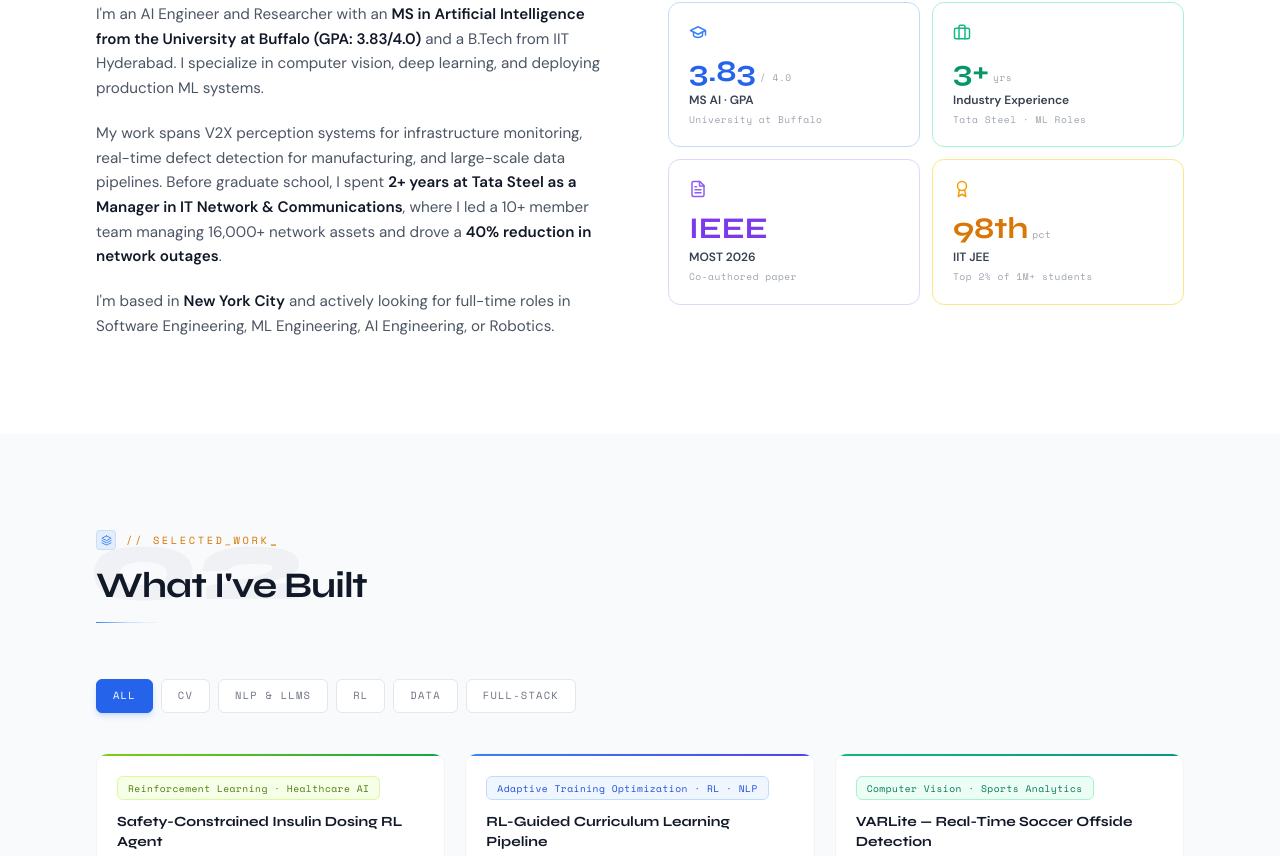
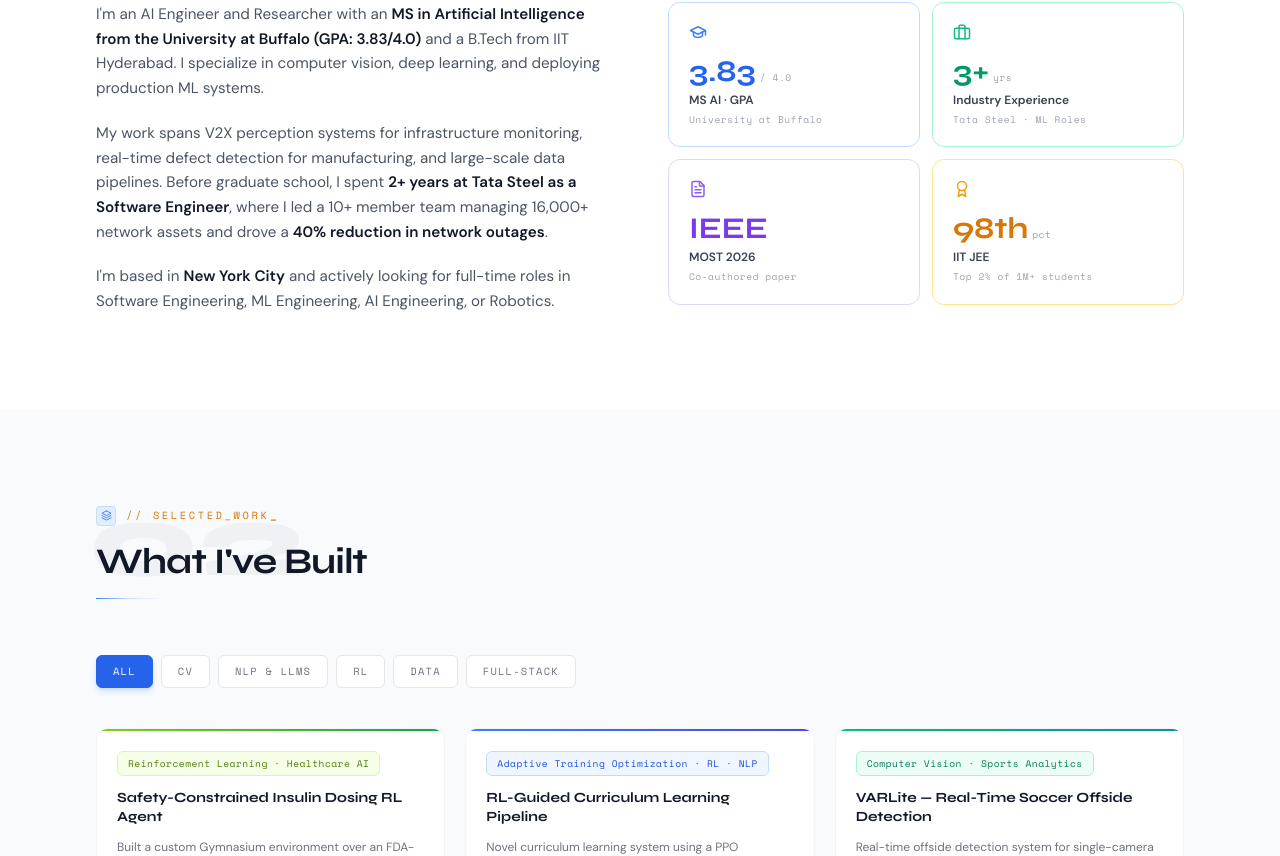
Before and after one commit to swarat17/swarat17.github.io, a Next.js app: page / in a window 1280 px wide. Shown: the part 1150-2006 px from the top of the page. Built offline with nearby package versions, Linux system fonts and the light colour scheme.

Commit message:
minor about section changes

```diff
--- a/src/components/About.js
+++ b/src/components/About.js
@@ -69,7 +69,7 @@ export default function About() {
                 defect detection for manufacturing, and large-scale data pipelines. Before
                 graduate school, I spent{' '}
                 <span className="font-semibold text-gray-900 dark:text-slate-200">
-                  2+ years at Tata Steel as a Manager in IT Network &amp; Communications
+                  2+ years at Tata Steel as a Software Engineer
                 </span>
                 , where I led a 10+ member team managing 16,000+ network assets and drove a{' '}
                 <span className="font-semibold text-gray-900 dark:text-slate-200">
--- a/src/components/Experience.js
+++ b/src/components/Experience.js
@@ -39,7 +39,7 @@ const experiences = [
     metricColor: 'text-violet-600 dark:text-violet-400',
     metricBg: 'bg-violet-50/80 dark:bg-violet-500/15 border-violet-100 dark:border-violet-500/25',
     metrics: [
-      { value: '>99.5%', label: 'Defect Detection', sub: 'accuracy' },
+      { value: '>99.8%', label: 'Defect Detection', sub: 'accuracy' },
       { value: '84ms', label: 'Inference', sub: 'real-time' },
       { value: '30M+', label: 'Daily Tickets', sub: 'processed' },
     ],
```
